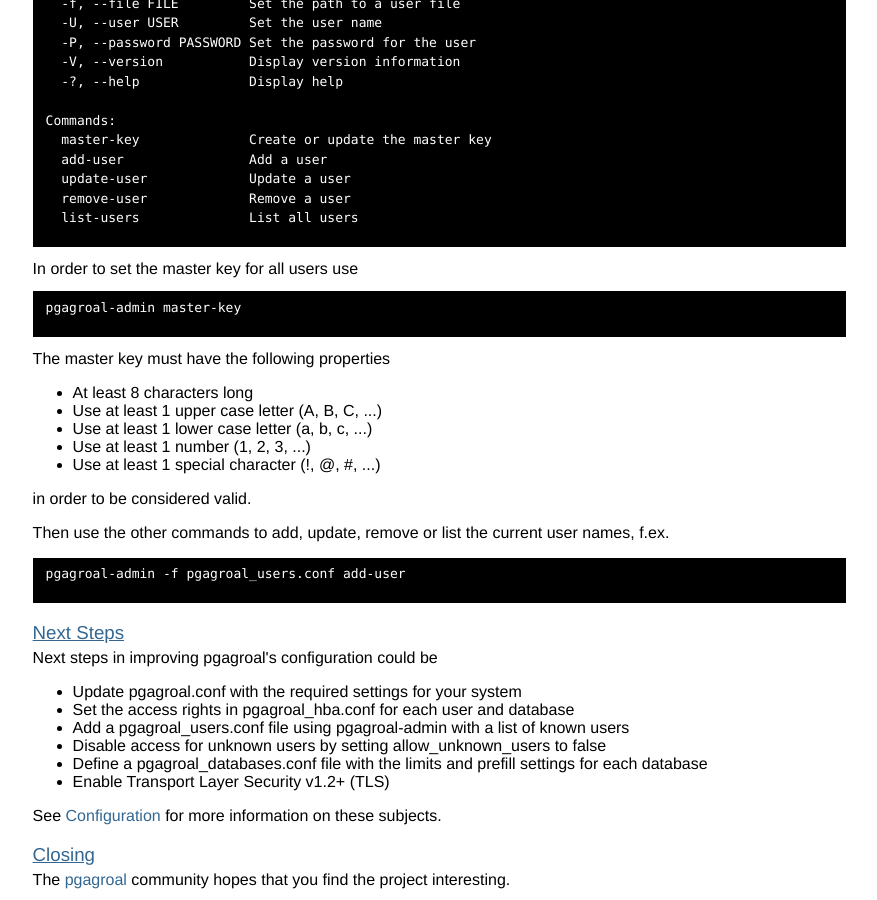
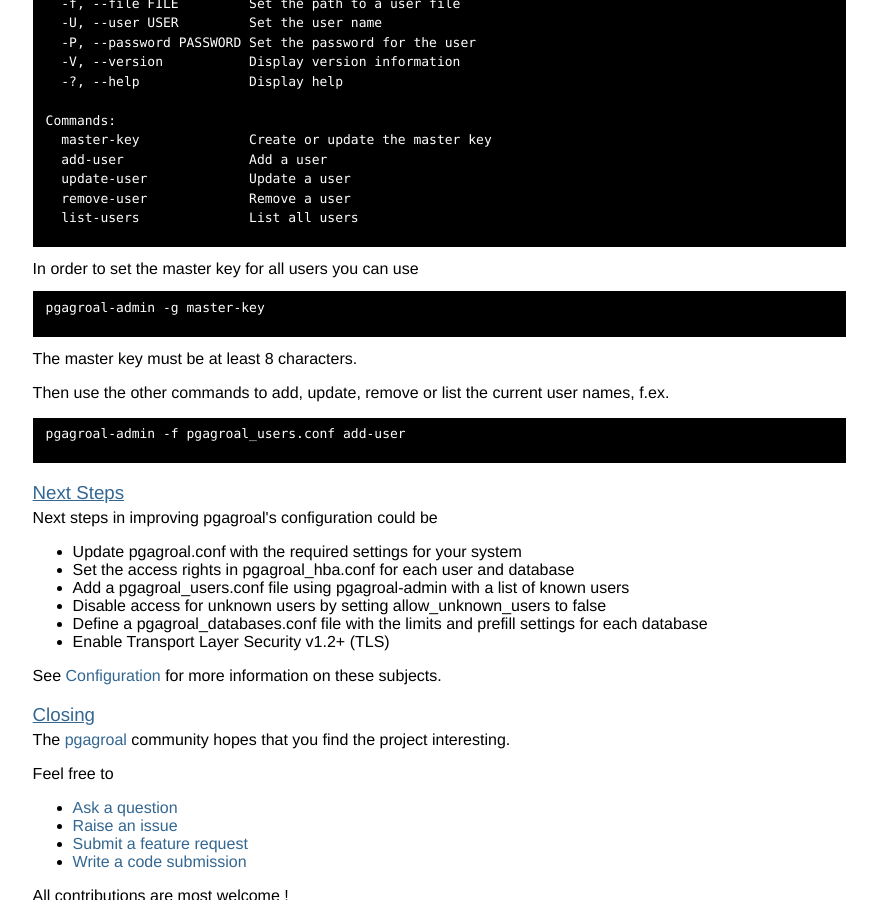
Before and after one commit to agroal/pgagroal, a Jekyll site: the page built from gettingstarted.html, in a window 1280 px wide and 900 px high, scrolled down 3284 px. Shown: the whole window, without its empty margins (219-1096 px from the left). Built offline with Jekyll 4.4.1, drawn with Linux system fonts in a browser that asks for light colours; some web fonts are replaced.

Commit message:
Remove outdated requirements

```diff
--- a/gettingstarted.html
+++ b/gettingstarted.html
@@ -224,23 +224,13 @@
   list-users              List all users
     </pre>
 
-    In order to set the master key for all users use
+    In order to set the master key for all users you can use
 
     <pre>
-pgagroal-admin master-key
+pgagroal-admin -g master-key
     </pre>
 
-    The master key must have the following properties
-
-    <ul>
-      <li>At least 8 characters long</li>
-      <li>Use at least 1 upper case letter (A, B, C, ...)</li>
-      <li>Use at least 1 lower case letter (a, b, c, ...)</li>
-      <li>Use at least 1 number  (1, 2, 3, ...)</li>
-      <li>Use at least 1 special character (!, @, #, ...)</li>
-    </ul>
-
-    in order to be considered valid.
+    The master key must be at least 8 characters.
     <p/>
 
     Then use the other commands to add, update, remove or list the current user names, f.ex.
```
